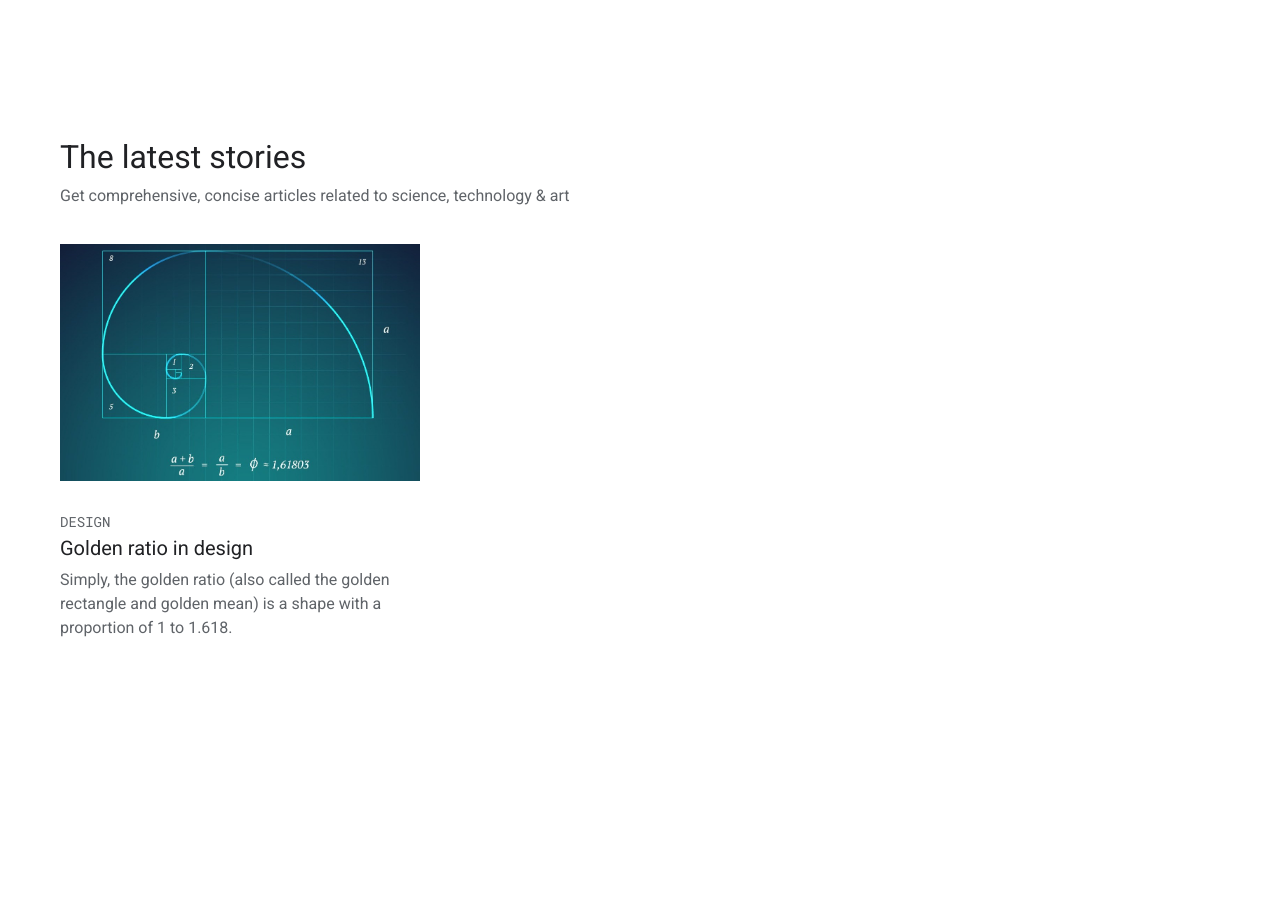
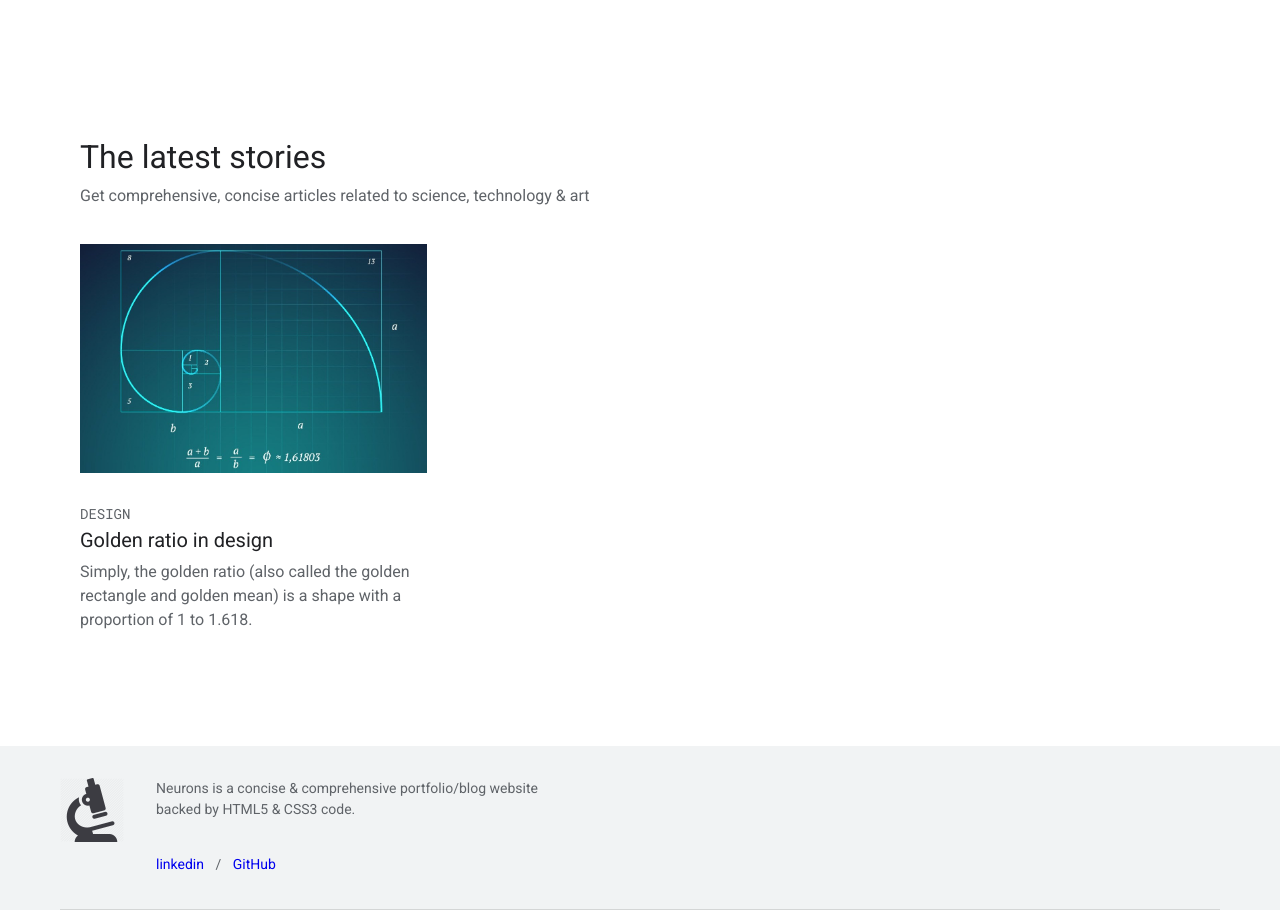
Before and after one commit to vijaysinhkamble/vijaysinhkamble.github.io, a plain HTML site: page index.html in a window 1280 px wide. Shown: the part 440-1350 px from the top of the page. Before the commit the page ends 1194 px from the top, so only its background shows below. Drawn offline with Linux system fonts and the light colour scheme.

Commit message:
forth commit
footer styles

```diff
--- /dev/null
+++ b/css/footer.css
@@ -0,0 +1,65 @@
+.footer {
+    background-color: #f1f3f4;
+    margin: 0;
+    padding: 0;
+}
+.footer, .footer-text {
+    color: #5f6368;
+    font-size: 14px;
+    line-height: 1.8;
+}
+.footer-block__description {
+    max-width: 50%;
+}
+.footer-block__description {
+    font-size: 14px;
+    line-height: 1.5;
+    margin: 0 0 32px;
+}
+.footer-block--about {
+    padding-top: 48px;
+}
+.footer-block--about {
+    border-bottom: 1px solid rgba(0,0,0,.12);
+    padding: 32px 0;
+        padding-top: 32px;
+}
+.footer-block__material-logo {
+    height: 64px;
+    width: 64px;
+}
+img {
+    border-style: none;
+}
+.footer-block {
+    -ms-flex-wrap: nowrap;
+    flex-wrap: nowrap;
+}
+.footer-block {
+    -ms-flex-align: start;
+    align-items: flex-start;
+    display: -ms-flexbox;
+    display: flex;
+    -ms-flex-wrap: wrap;
+    flex-wrap: wrap;
+}
+.footer-block__logo {
+    margin-bottom: 16px;
+    margin-right: 32px;
+}
+.footer-block__social-nav-item {
+    display: inline-block;
+}
+.footer-block__social-nav-item:not(:last-child)::after {
+    content: '/';
+    margin: 0 8px;
+
+}
+.footer-block__description {
+    max-width: 66.666%;
+}
+.footer-block__description {
+    font-size: 14px;
+    line-height: 1.5;
+    margin: 0 0 32px;
+}
--- a/css/main.css
+++ b/css/main.css
@@ -1,5 +1,6 @@
 @import url('header.css');
 @import url('hero.css');
 @import url('section.css');
+@import url('footer.css');
 @import url('reset.css');
 @import url('typography.css');
--- a/css/reset.css
+++ b/css/reset.css
@@ -17,3 +17,7 @@ ul {
 header, nav, section, div {
     display: block;
 }
+* {
+    background-repeat: no-repeat;
+    box-sizing: border-box;
+}
--- a/index.html
+++ b/index.html
@@ -70,5 +70,25 @@
                 </div>
             </section>
         </main>
+        <footer class="footer">
+            <div class="container container--jumbo anim-appear">
+                <div class="footer-block footer-block--about">
+                    <a class="footer-block__logo">
+                        <img class="footer-block__material-logo" src="images/favicon.png" height="64px" weight="64px">
+                    </a>
+                    <div class="footer-block__content">
+                        <p class="footer-block__description">Neurons is a concise & comprehensive portfolio/blog website backed by HTML5 & CSS3 code.</p>
+                        <ul class="footer-block__social-nav">
+                            <li class="footer-block__social-nav-item">
+                                <a href="https://www.linkedin.com/in/vijaysinh/" class="footer-block__social-nav-link">linkedin</a>
+                            </li>
+                            <li class="footer-block__social-nav-item">
+                                <a href="https://github.com/vijaysinhkamble" class="footer-block__social-nav-link">GitHub</a>
+                            </li>
+                        </ul>
+                    </div>
+                </div>
+            </div>
+        </footer>
     </body>
 </html>
```
